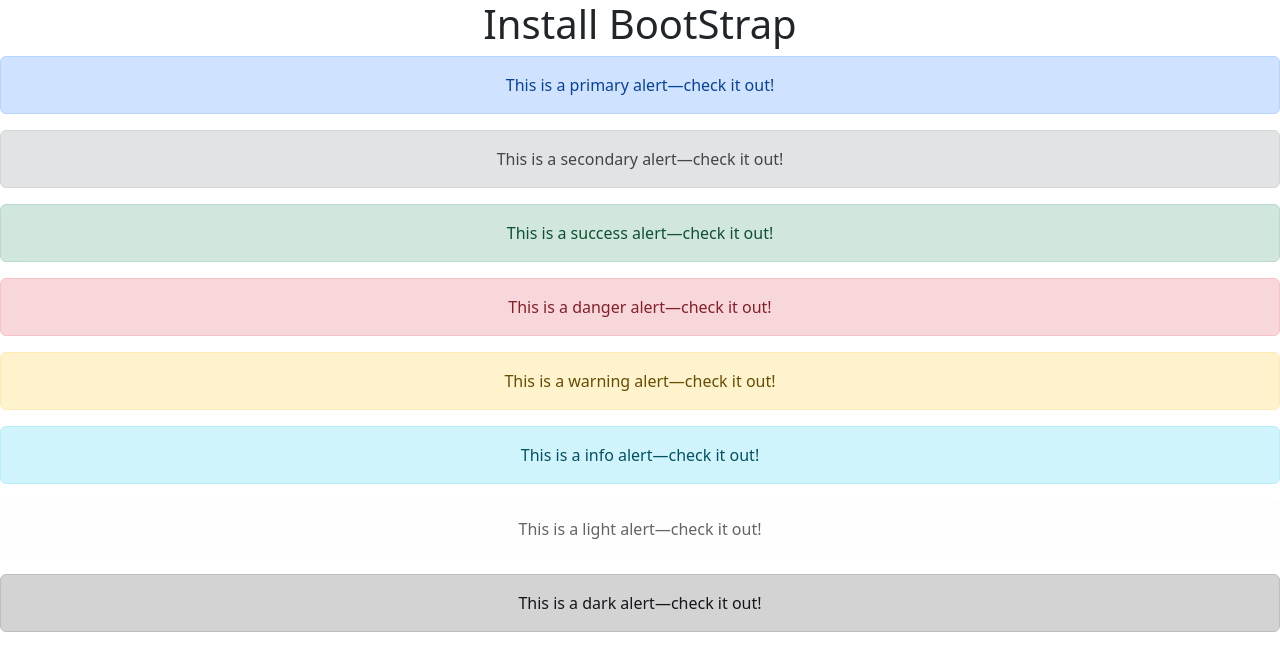
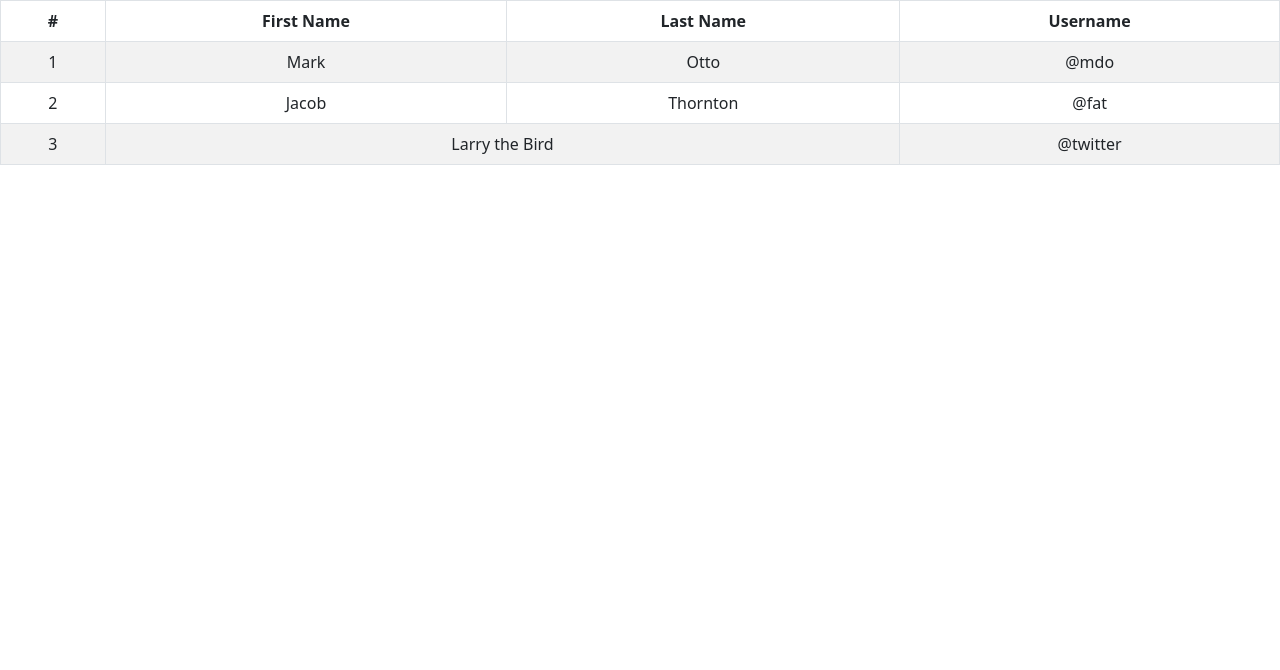
Before and after one commit to Arvindkr123/React-Learning, a React (Create React App) app: page / in a window 1280 px wide. Shown: the top 670 px of the page. Built offline with nearby package versions, Linux system fonts and the light colour scheme.

Commit message:
13_InstallBootStrap

```diff
--- a/src/App.js
+++ b/src/App.js
@@ -2,29 +2,65 @@
 import './App.css';
 import Button from 'react-bootstrap/Button';
 import Alert from 'react-bootstrap/Alert';
+import Table from 'react-bootstrap/Table';
 import React from 'react'
 
 function App() {
   return (
     <div className='App'>
-      <h1>Install BootStrap</h1>
-      {[
-        'primary',
-        'secondary',
-        'success',
-        'danger',
-        'warning',
-        'info',
-        'light',
-        'dark',
-      ].map((variant) => (
-        <Alert key={variant} variant={variant}>
-          This is a {variant} alert—check it out!
-        </Alert>
-      ))}
+      <Table striped bordered hover>
+      <thead>
+        <tr>
+          <th>#</th>
+          <th>First Name</th>
+          <th>Last Name</th>
+          <th>Username</th>
+        </tr>
+      </thead>
+      <tbody>
+        <tr>
+          <td>1</td>
+          <td>Mark</td>
+          <td>Otto</td>
+          <td>@mdo</td>
+        </tr>
+        <tr>
+          <td>2</td>
+          <td>Jacob</td>
+          <td>Thornton</td>
+          <td>@fat</td>
+        </tr>
+        <tr>
+          <td>3</td>
+          <td colSpan={2}>Larry the Bird</td>
+          <td>@twitter</td>
+        </tr>
+      </tbody>
+    </Table>
     </div>
   )
 }
+// function App() {
+//   return (
+//     <div className='App'>
+//       <h1>Install BootStrap</h1>
+//       {[
+//         'primary',
+//         'secondary',
+//         'success',
+//         'danger',
+//         'warning',
+//         'info',
+//         'light',
+//         'dark',
+//       ].map((variant) => (
+//         <Alert key={variant} variant={variant}>
+//           This is a {variant} alert—check it out!
+//         </Alert>
+//       ))}
+//     </div>
+//   )
+// }
 // function App() {
 //   return (
 //     <div className='App'>
```
